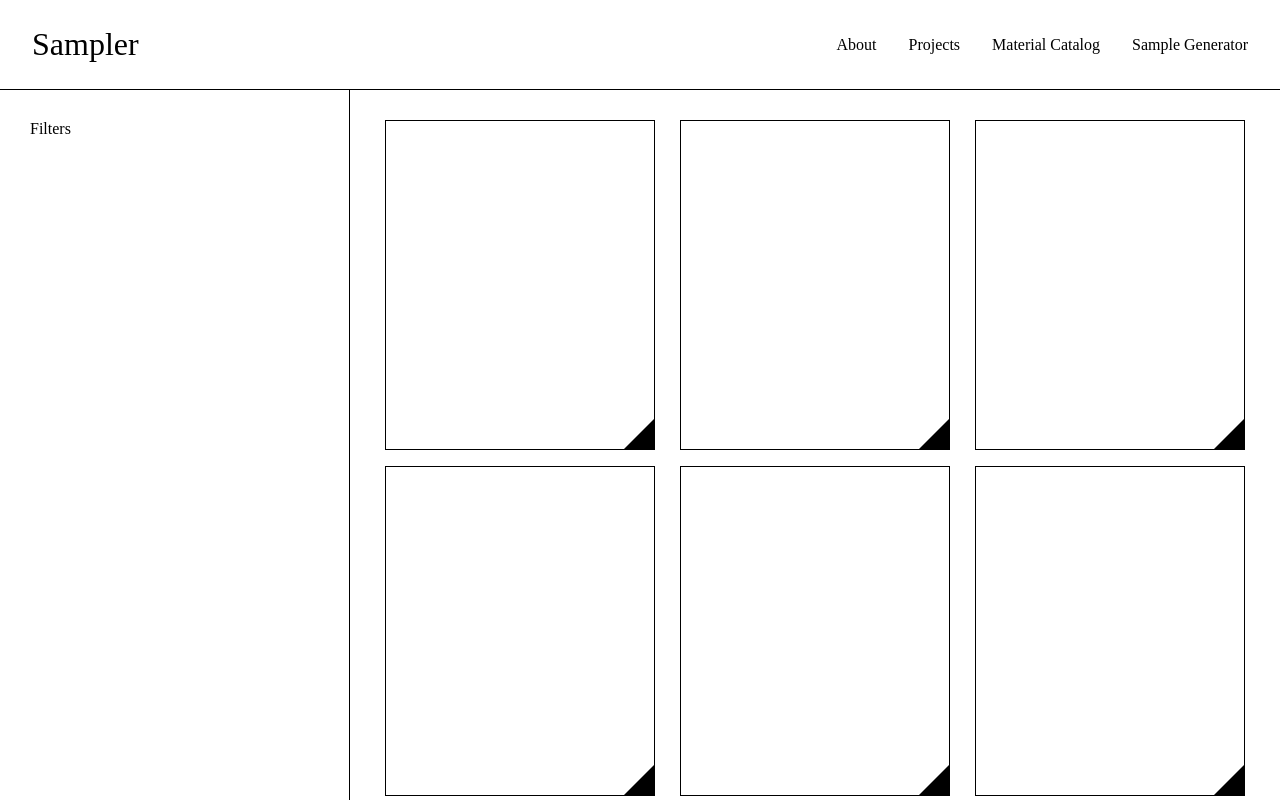
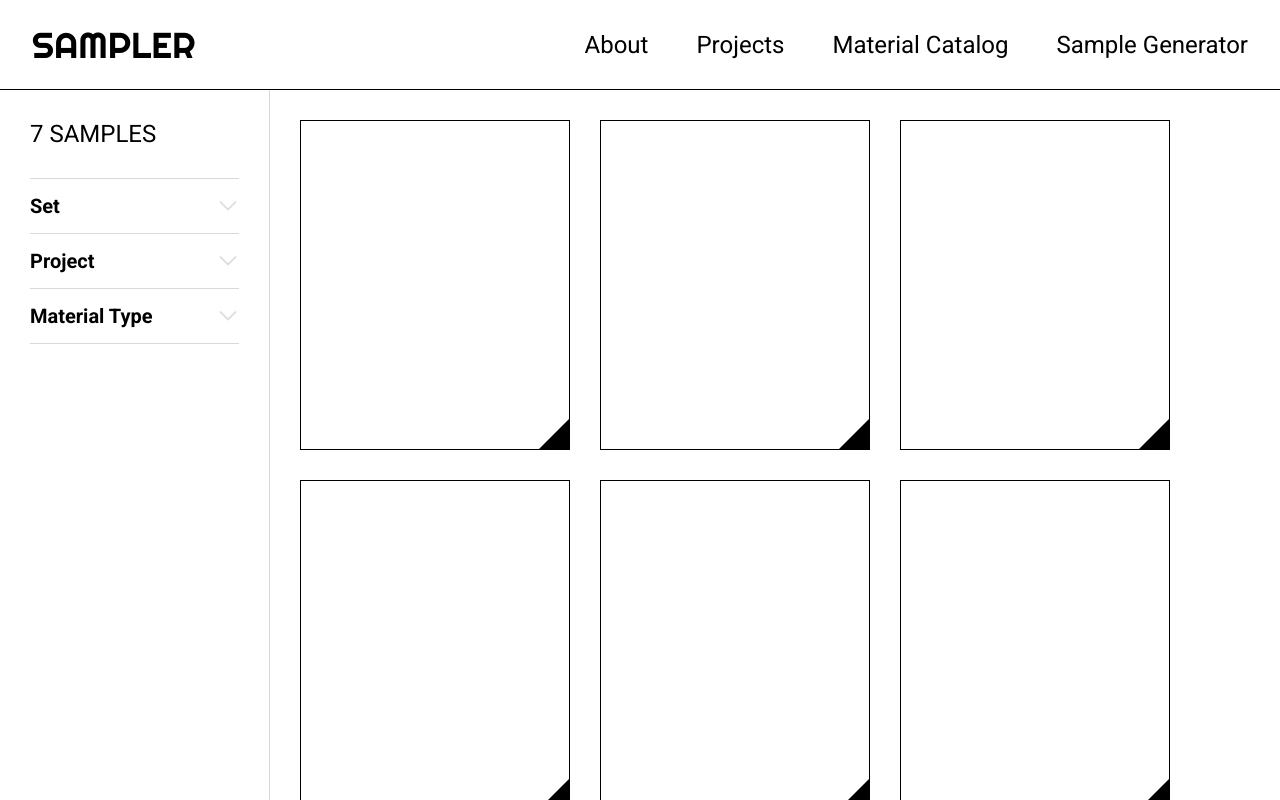
Before and after one commit to eliseco/samplersite, a Nuxt app: page /materialCatalog in a window 1280 px wide. Built offline with nearby package versions, Linux system fonts and the light colour scheme.

Commit message:
Adjust catalog and top bar styles

```diff
--- a/components/TopBar.vue
+++ b/components/TopBar.vue
@@ -1,7 +1,7 @@
 <template>
   <div class="topbar-wrapper">
     <div class="left">
-      <NuxtLink to="/"> Sampler </NuxtLink>
+      <NuxtLink to="/"> SAMPLER </NuxtLink>
     </div>
     <div class="right">
       <NuxtLink to="/about"> About </NuxtLink>
@@ -26,11 +26,13 @@
 }
 
 .left {
-  font-size: 2em;
+  font-family: var(--righteous);
+  font-size: 36px;
   justify-self: flex-start;
 }
 .right {
-  font-size: 1em;
+  font-family: var(--roboto);
+  font-size: 24px;
   margin-left: auto;
   display: flex;
   gap: 2em;
--- a/pages/materialCatalog.vue
+++ b/pages/materialCatalog.vue
@@ -1,10 +1,25 @@
 <template>
   <main class="catalog-wrapper">
-    <div class="filters">Filters</div>
+    <div class="filters-wrapper">
+      <div class="sample-count">{{ sampleCount }} SAMPLES</div>
+      <FilterSet
+        v-model="filters.set"
+        title="Set"
+        :options="['set1', 'set2']"
+      />
+      <FilterSet
+        v-model="filters.project"
+        title="Project"
+        :options="['project1', 'project2']"
+      />
+      <FilterSet
+        v-model="filters.material"
+        title="Material Type"
+        :options="['material1', 'material2']"
+      />
+    </div>
     <div class="sample-grid">
-      <div v-for="sample in samples" :key="sample.id" class="sample-cell">
-        <SampleCard />
-      </div>
+      <SampleCard v-for="sample in samples" :key="sample.id" />
     </div>
   </main>
 </template>
@@ -13,42 +28,50 @@
 export default {
   name: 'MaterialCatalog',
   data: () => {
-    return {}
+    return {
+      filters: {
+        set: [],
+        project: [],
+        material: [],
+      },
+    }
   },
   computed: {
     samples() {
       return this.$store.state.samples.singles
+    },
+    sampleCount() {
+      return this.samples.length
     },
   },
 }
 </script>
 
 <style scoped>
-.filters {
+.filters-wrapper {
   flex-shrink: 0;
-  width: 350px;
+  width: var(--card-width);
   height: 100%;
   display: flex;
   flex-direction: column;
+  overflow-y: auto;
   padding: var(--padding);
-  border-right: 1px var(--text) solid;
+  border-right: 1px var(--border-light) solid;
+  font-family: var(--roboto);
 }
-
+.sample-count {
+  font-size: 24px;
+  font-weight: 400;
+  padding-bottom: var(--padding);
+  border-bottom: 1px var(--border-light) solid;
+}
 .sample-grid {
   flex-grow: 1;
+  padding: var(--padding);
   align-content: flex-start;
   display: grid;
-  gap: 1em;
-  padding: var(--padding);
-  grid-template-columns: repeat(
-    auto-fill,
-    minmax(min(var(--card-width), calc(100% - 350px)), 1fr)
-  );
+  grid-gap: var(--padding);
+  grid-template-columns: repeat(auto-fill, var(--card-width));
   overflow-y: auto;
 }
-
-.sample-cell {
-  display: flex;
-  justify-content: center;
-}
 </style>
```
